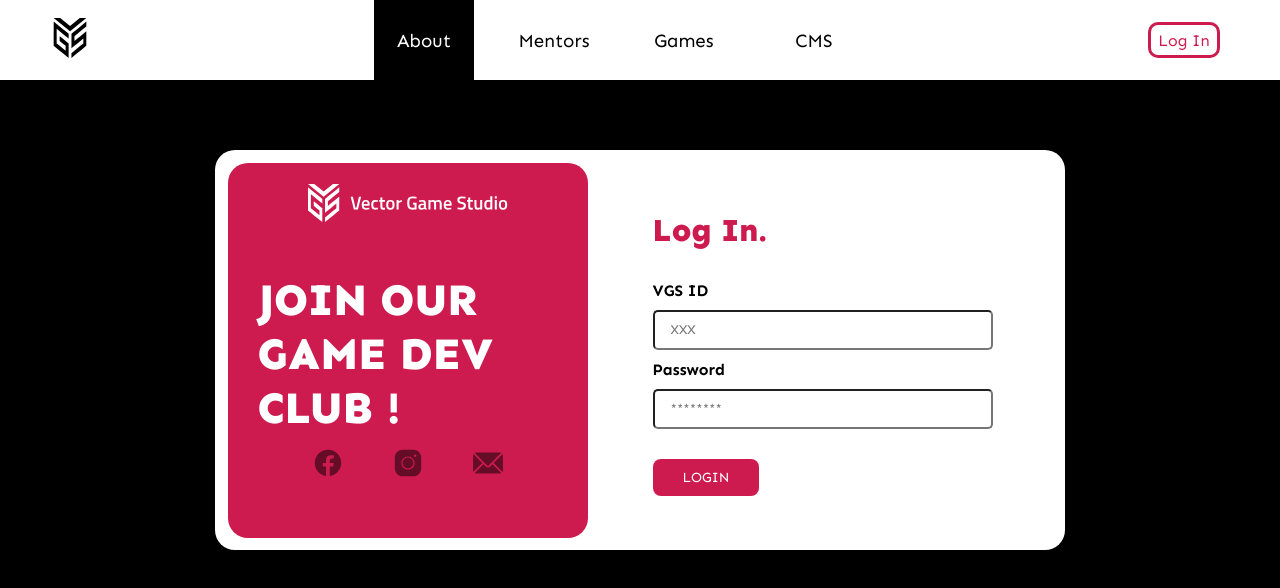
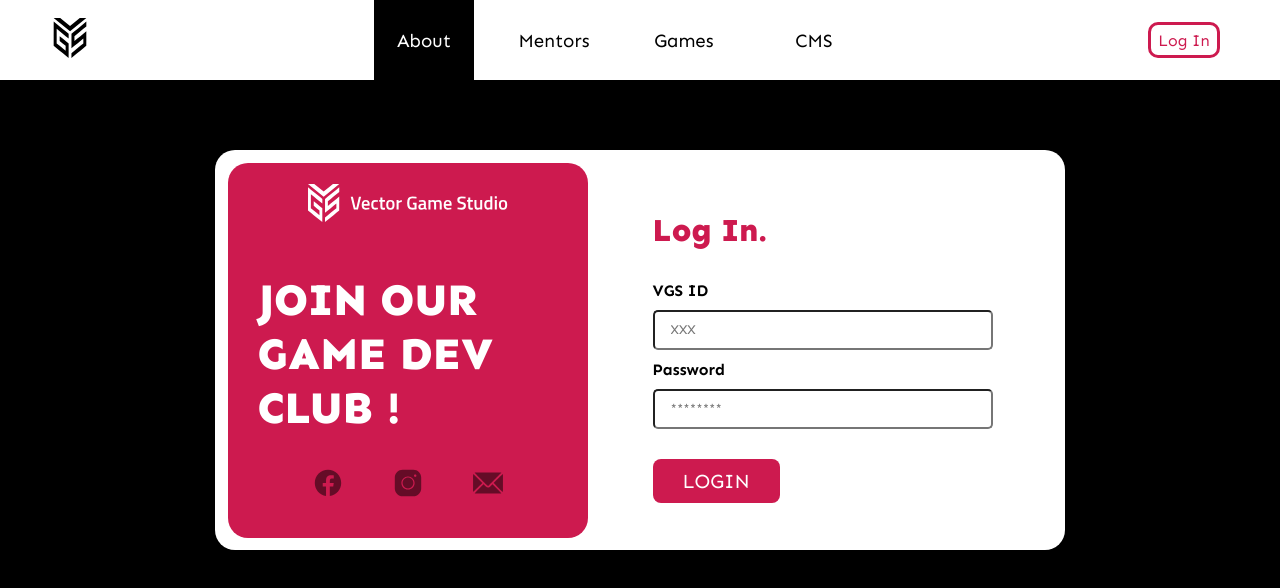
Before and after one commit to 0J33/VGS-Frontend, a React (Create React App) app: page / in a window 1280 px wide. Both pictures are taken after a click on the element "Log In". Shown: the top 588 px of the page. Built offline with nearby package versions, Linux system fonts and the light colour scheme.

Commit message:
edited login styling

```diff
--- a/src/css/login-page.css
+++ b/src/css/login-page.css
@@ -126,9 +126,9 @@
 }
 
 .btn{
-font-family: Roboto, sans-serif;
+font-family: 'sen';
 font-weight: 0;
-font-size: 14px;
+font-size: 20px;
 color: #fff;
 background-color: #cd1a4f;
 padding: 10px 30px;
@@ -156,7 +156,7 @@
     justify-content: center;
     gap:50px;
     background-color: transparent;
-    margin-top: -50px;
+    margin-top: -30px;
 }
 
 .contact-logo {
@@ -304,7 +304,7 @@
     }
 
     .btn{
-    font-family: Roboto, sans-serif;
+    font-family: 'sen';
     font-weight: 0;
     font-size: 20px;
     color: #fff;
--- a/src/pages/LoginPage.js
+++ b/src/pages/LoginPage.js
@@ -59,6 +59,20 @@
         getCookie();
     }, []);
 
+    useEffect(() => {
+        function handleKeyDown(event) {
+          if (event.keyCode === 13) {
+            // Enter key
+            loginUser();
+          }
+        }
+
+        document.addEventListener("keydown", handleKeyDown);
+        return () => {
+          document.removeEventListener("keydown", handleKeyDown);
+        };
+      });
+
     return (
         <div className="body-wrapper">
             {
@@ -99,7 +113,7 @@
                         <div style={{height:'10px'}}></div>
                         {
                             showSpinner ? (<LoadingSpinner />) : (
-                                <button className="btn" style={{fontFamily:"sen"}} onClick={loginUser}>Login</button>
+                                <button className="btn" style={{fontFamily:"sen", fontSize:"20px"}} onClick={loginUser}>Login</button>
                             )
                         }
                     </div>
```
